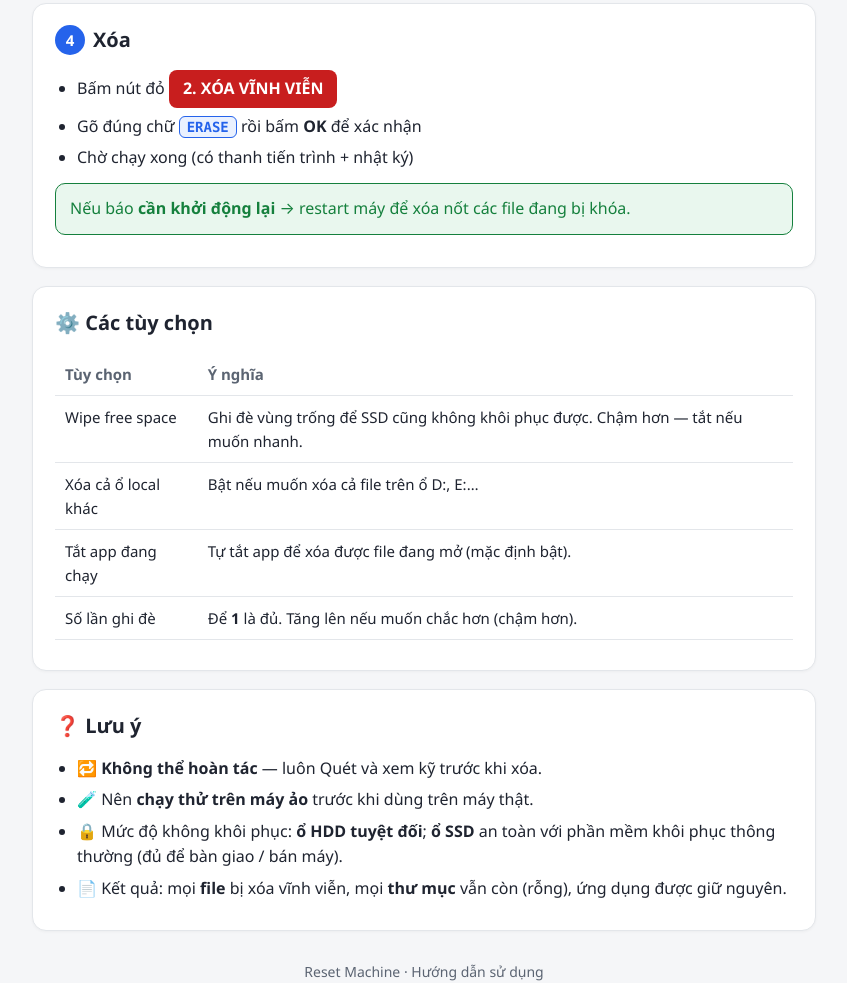
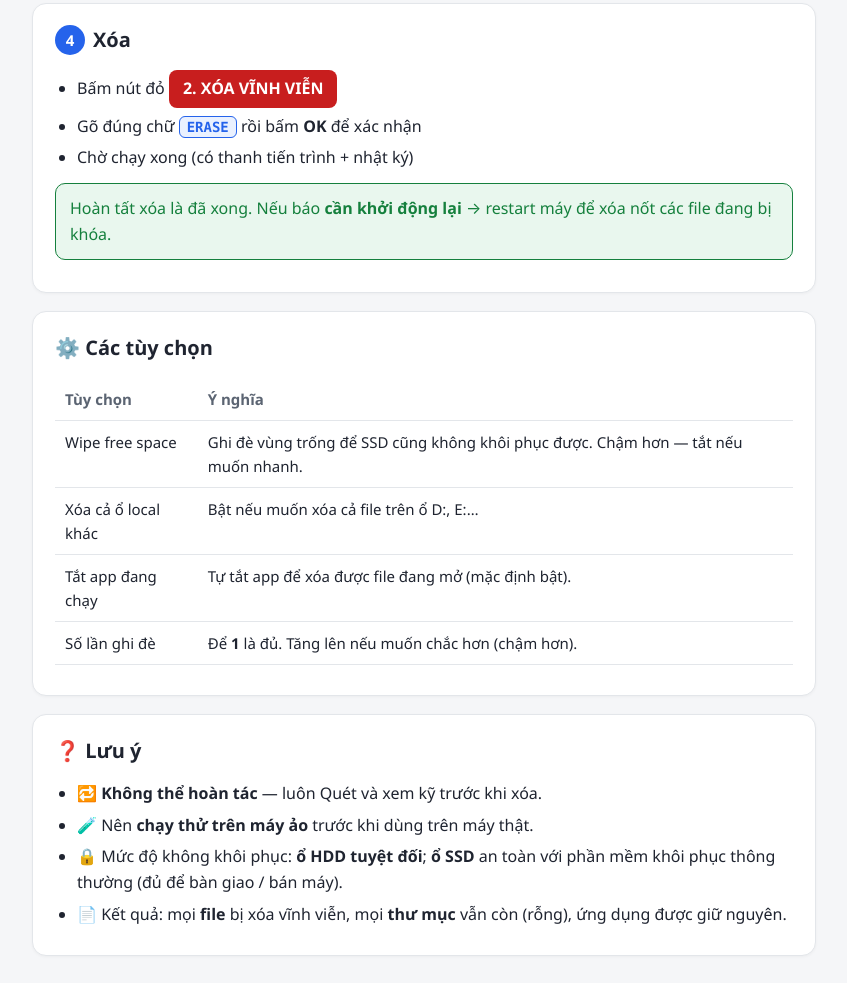
Before and after one commit to rd-feelex/phan-mem-don-may, a plain HTML site: page index.html in a window 1280 px wide. Shown: the part 1417-2400 px from the top of the page, without its empty margins (216-1063 px from the left). Drawn offline with Linux system fonts and the light colour scheme.

Commit message:
sua huong dan

```diff
--- a/index.html
+++ b/index.html
@@ -117,7 +117,7 @@
       <li>Gõ đúng chữ <kbd>ERASE</kbd> rồi bấm <b>OK</b> để xác nhận</li>
       <li>Chờ chạy xong (có thanh tiến trình + nhật ký)</li>
     </ul>
-    <div class="box ok">Nếu báo <b>cần khởi động lại</b> → restart máy để xóa nốt các file đang bị khóa.</div>
+    <div class="box ok">Hoàn tất xóa là đã xong. Nếu báo <b>cần khởi động lại</b> → restart máy để xóa nốt các file đang bị khóa.</div>
   </div>
 
   <div class="card">
```
